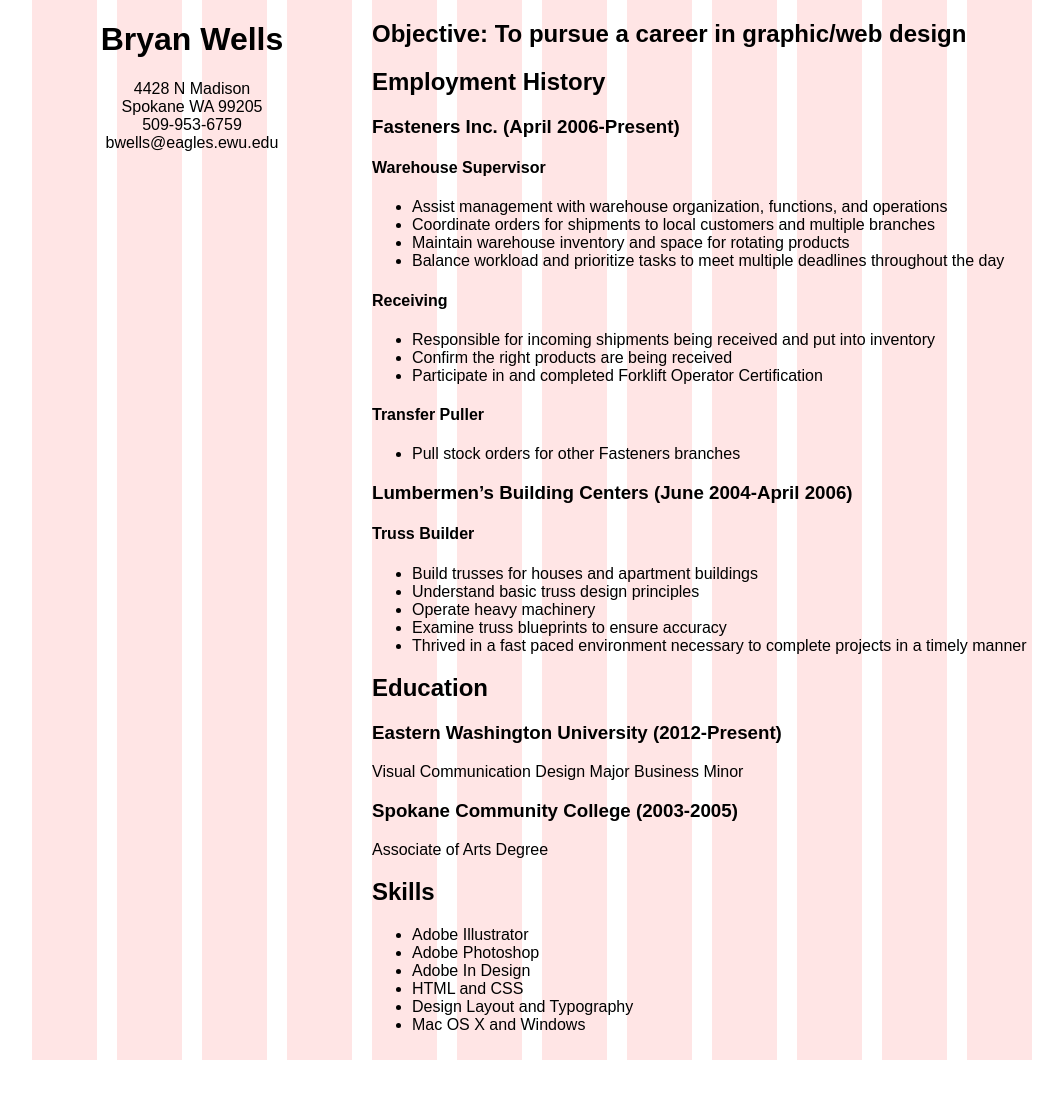
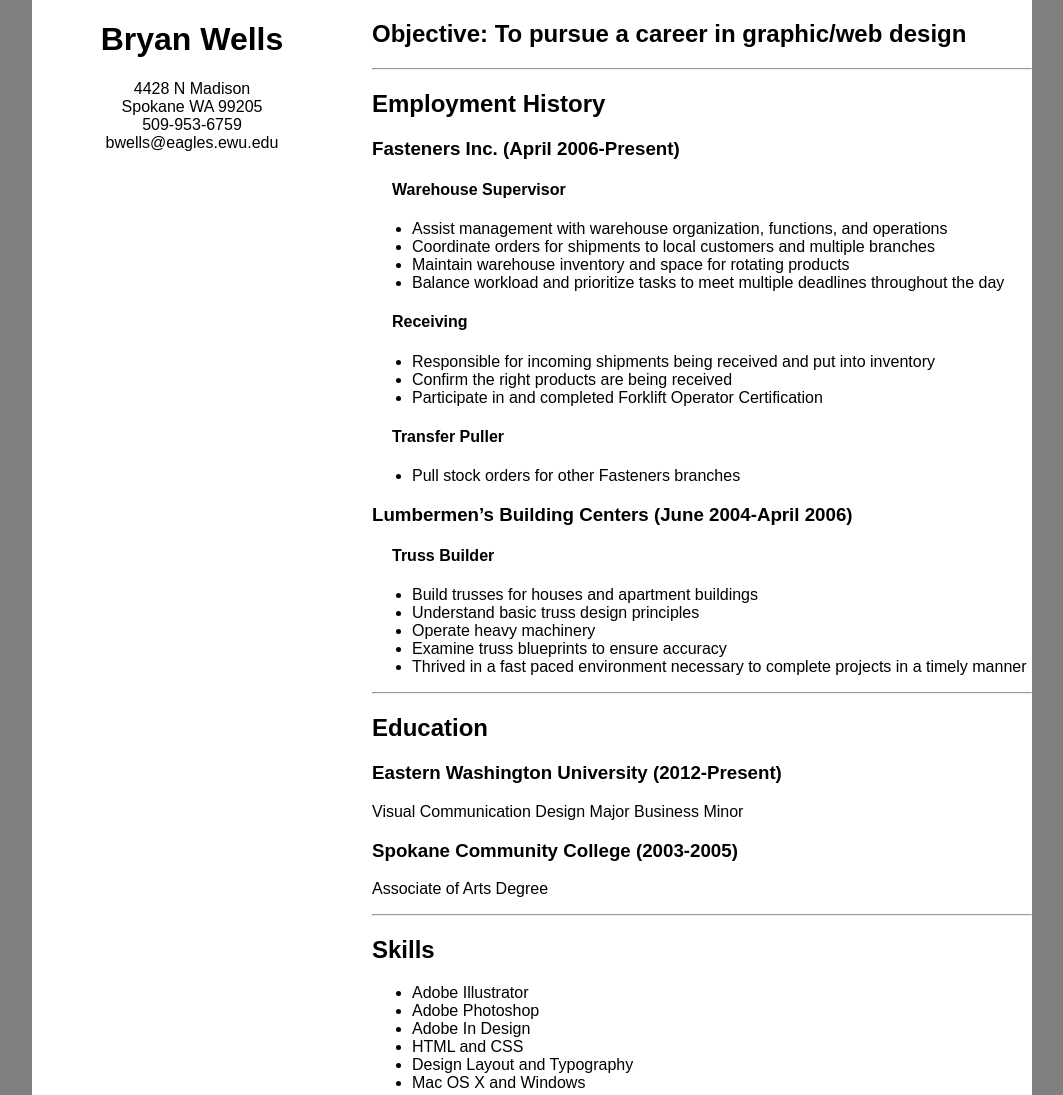
Before and after one commit to bwells6/p2-resume, a plain HTML site: page index.html in a window 1280 px wide. Shown: the top 1095 px of the page, without its empty margins (108-1171 px from the left). Before the commit the page ends 1060 px from the top, so only its background shows below. Drawn offline with Linux system fonts and the light colour scheme.

Commit message:
added separation

```diff
--- a/css/styles.css
+++ b/css/styles.css
@@ -5,6 +5,15 @@
 .showgrid {
 	background: url("../img/grid-bg.png") repeat-y;
 }
+body{
+	background: gray;
+}
 article{
 	text-align: center;
 }
+h4{
+	margin-left: 20px;
+}
+.container{
+	background: white;
+}
--- a/index.html
+++ b/index.html
@@ -25,6 +25,7 @@
 	<div class="grid_8 omega">
 
 		<h2>Objective: To pursue a career in graphic/web design</h2>
+		<hr>
 
 		<h2>Employment History</h2>
 
@@ -65,6 +66,8 @@
 		<li>Examine truss blueprints to ensure accuracy </li>
 		<li>Thrived in a fast paced environment necessary to complete projects in a timely manner</li>
 		</ul>
+		<hr>
+
 
 		<h2>Education</h2>
 
@@ -76,6 +79,7 @@
 		<h3>Spokane Community College (2003-2005)</h3>
 
 		<p>Associate of Arts Degree</p>
+		<hr>
 
 		<h2>Skills</h2>
 
```
